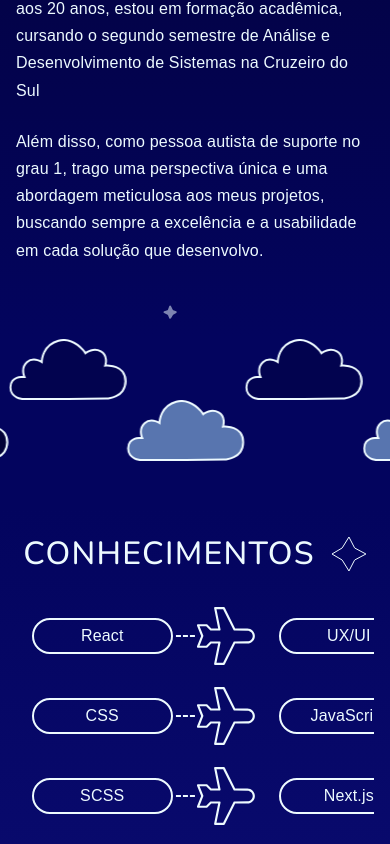
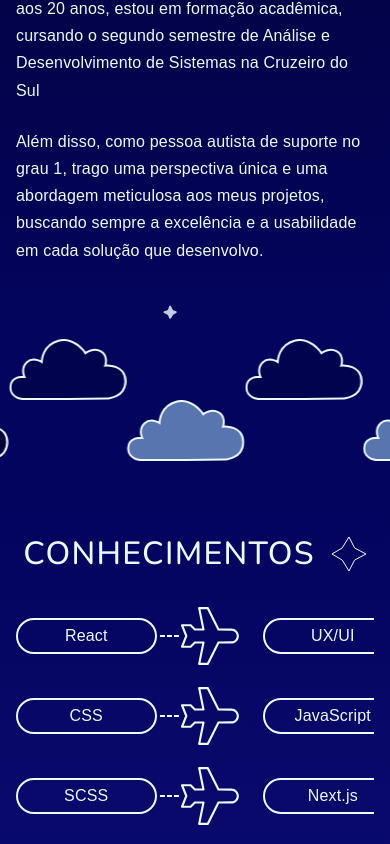
Before and after one commit to MarcosAlexandreCoelhoCampos/marcos-coelho, a React (Vite) app: page / in a window 390 px wide. Shown: the part 1153-1997 px from the top of the page. Built offline with nearby package versions, Linux system fonts and the light colour scheme; a web font is replaced by a local one.

Commit message:
General adjustments

```diff
--- a/src/components/AirplaneWithText/AirplaneWithText.module.scss
+++ b/src/components/AirplaneWithText/AirplaneWithText.module.scss
@@ -1,14 +1,7 @@
 .AirplaneWithTextContainer {
   max-width: 100%;
   overflow-x: auto;
-  padding: 0px 16px 36px 16px;
-
-  @media (min-width: 768px) {
-    padding: 0px 24px 36px 24px;
-  }
-  @media (min-width: 1200px) {
-    padding: 0px 0px 36px 0px;
-  }
+  padding: 0px 0px 36px 0px;
 
   &::-webkit-scrollbar {
     height: 10px;
@@ -37,6 +30,11 @@
 
     &.animate {
       animation: AirplaneAnimate 1s linear both;
+    }
+    padding: 0px 16px 36px 16px;
+
+    @media (min-width: 768px) {
+      padding: 0px 24px 36px 24px;
     }
   }
 
--- a/src/components/CreateStarsOnContainer/CreateStarsOnContainer.tsx
+++ b/src/components/CreateStarsOnContainer/CreateStarsOnContainer.tsx
@@ -112,7 +112,7 @@ const CreateStarsOnContainer: React.FC<CreateStarsOnContainerProps> = ({
           position: 'absolute',
           bottom: `${y}%`,
           left: `${x}%`,
-          animationDelay: `${Math.random() * 10}s`,
+          animationDelay: `${1 + Math.random() * 1}s`,
           animationDuration: `${4 + Math.random() * 6}s`,
         }}
       />
--- a/src/components/CreateStarsOnContainer/starAnimation.module.scss
+++ b/src/components/CreateStarsOnContainer/starAnimation.module.scss
@@ -13,7 +13,7 @@
     opacity: 0.25;
   }
   50% {
-    opacity: 0.25;
+    opacity: 0.85;
   }
   75% {
     opacity: 0;
--- a/src/pages/Home/sections/AboutMe/style.module.scss
+++ b/src/pages/Home/sections/AboutMe/style.module.scss
@@ -16,7 +16,7 @@
       width: 500px;
       height: 100%;
       max-width: 100%;
-      @media (min-width: 1200px) {
+      @media (min-width: 768px) {
         margin-left: auto;
       }
     }
```
